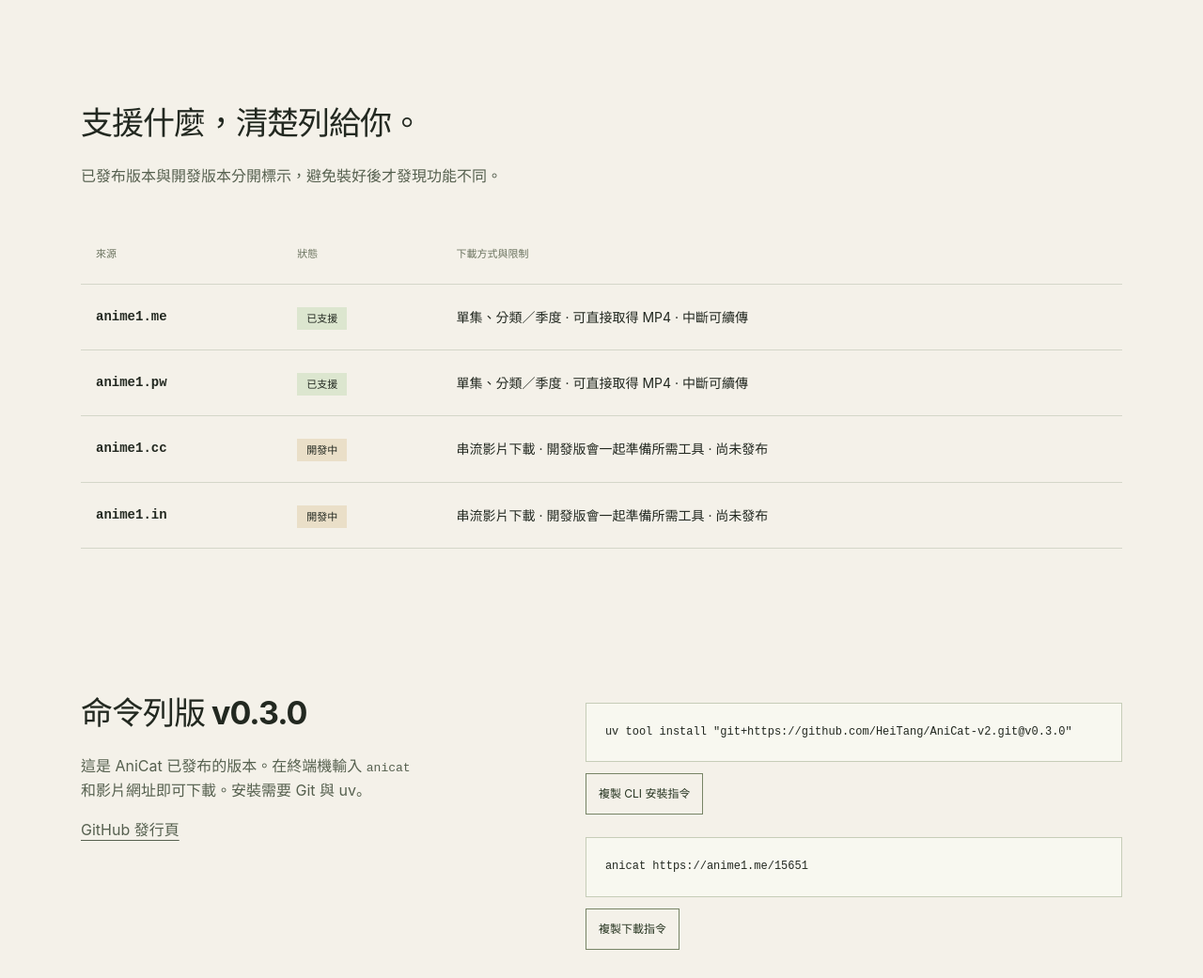
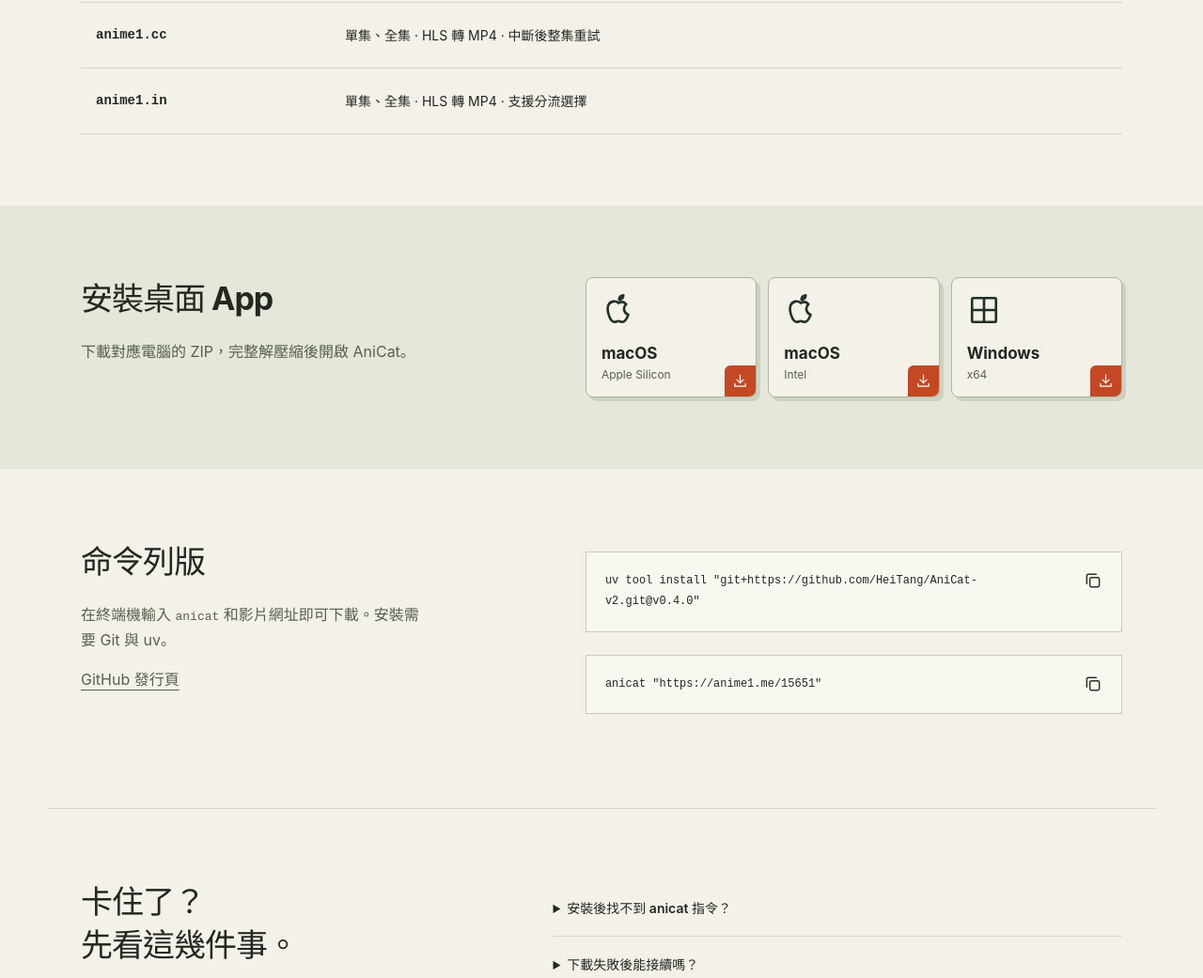
Before and after one commit to HeiTang/AniCat-v2, a plain HTML site: page website/index.html in a window 1280 px wide. Shown: the part 1460-2501 px from the top of the page at 94% size. Drawn offline with Linux system fonts and the light colour scheme.

Commit message:
feat(site): refine desktop download flow

```diff
--- a/website/index.html
+++ b/website/index.html
@@ -5,7 +5,7 @@
     <meta name="viewport" content="width=device-width, initial-scale=1" />
     <meta
       name="description"
-      content="AniCat 是開源的 Anime1 桌面下載工具。安裝開發版 App，將單集、整季或多個影片存到電腦。"
+      content="AniCat 是開源的 Anime1 下載工具，提供 macOS、Windows 桌面 App 和命令列版。"
     />
     <meta name="theme-color" content="#f4f1e9" />
     <title>AniCat.｜Anime1 桌面下載工具</title>
@@ -20,6 +20,13 @@
       <symbol id="icon-download" viewBox="0 0 24 24">
         <path d="M12 3v12m-5-5 5 5 5-5M4 16v4h16v-4" />
       </symbol>
+      <symbol id="icon-macos" viewBox="0 0 24 24">
+        <path d="M12 7c-2-1.8-5.5-1.5-7 1.3-1.8 3.6 1 12.2 4.3 12.2 1.1 0 1.8-.7 2.7-.7s1.6.7 2.7.7c1.7 0 3.3-2.4 4.3-5.1a4.5 4.5 0 0 1-1.5-7.6C16 5.9 13.7 6 12 7Zm.5-2.3c0-1.7 1.3-3 3-3.2 0 1.8-1.2 3.2-3 3.2Z" />
+      </symbol>
+      <symbol id="icon-windows" viewBox="0 0 24 24">
+        <rect x="3.5" y="3.5" width="17" height="17" rx="1" />
+        <path d="M12 3.5v17m-8.5-8.5h17" />
+      </symbol>
       <symbol id="icon-folder" viewBox="0 0 24 24">
         <path d="M3 6h7l2 3h9v10H3z" />
       </symbol>
@@ -28,6 +35,10 @@
       </symbol>
       <symbol id="icon-queue" viewBox="0 0 24 24">
         <path d="M8 6h12M8 12h12M8 18h12M4 6h.01M4 12h.01M4 18h.01" />
+      </symbol>
+      <symbol id="icon-copy" viewBox="0 0 24 24">
+        <rect x="8" y="8" width="12" height="12" rx="2" />
+        <path d="M16 4H6a2 2 0 0 0-2 2v10" />
       </symbol>
       <symbol id="icon-check" viewBox="0 0 24 24">
         <path d="m5 12 4 4L19 6" />
@@ -56,9 +67,8 @@
             <a class="button" href="#start">
               <svg class="icon" aria-hidden="true"><use href="#icon-download" /></svg> 安裝桌面 App
             </a>
-            <a class="plain" href="#cli">命令列版 v0.3.0</a>
+            <a class="plain" href="#cli">命令列版</a>
           </div>
-          <p class="note">桌面 App 為開發預覽，需從原始碼安裝。</p>
         </div>
         <div class="hero-visual">
           <img
@@ -96,32 +106,6 @@
           </figure>
         </div>
       </section>
-      <section class="start section" id="start">
-        <div class="wrap start-grid">
-          <div>
-            <h2>安裝桌面 App</h2>
-            <p>
-              先準備 Git、支援 Tk 的 Python 3.12 以上版本，以及
-              <a href="https://docs.astral.sh/uv/getting-started/installation/">uv</a>。
-              在終端機執行下列指令，開啟開發預覽版。
-            </p>
-            <p class="note">
-              目前尚無桌面安裝包。HLS 所需的 FFmpeg 通常會隨依賴一起安裝。
-            </p>
-          </div>
-          <div class="commands">
-            <div class="command">
-              <div class="command-label">從 GitHub 原始碼安裝並啟動</div>
-              <pre id="desktop-install"><code>git clone --branch dev https://github.com/HeiTang/AniCat-v2.git
-cd AniCat-v2
-uv sync --locked
-uv run anicat-gui</code></pre>
-              <button type="button" data-copy="desktop-install">複製 App 安裝指令</button>
-              <p class="copy-status" role="status"></p>
-            </div>
-          </div>
-        </div>
-      </section>
       <section class="wrap section" id="how">
         <div class="section-heading">
           <h2>用 App 下載影片</h2>
@@ -147,7 +131,6 @@ uv run anicat-gui</code></pre>
       <section class="wrap section" id="sources">
         <div class="section-heading">
           <h2>支援什麼，清楚列給你。</h2>
-          <p>已發布版本與開發版本分開標示，避免裝好後才發現功能不同。</p>
         </div>
         <div class="table-scroll">
           <table>
@@ -157,50 +140,83 @@ uv run anicat-gui</code></pre>
             <thead>
               <tr>
                 <th scope="col">來源</th>
-                <th scope="col">狀態</th>
                 <th scope="col">下載方式與限制</th>
               </tr>
             </thead>
             <tbody>
               <tr>
                 <th scope="row">anime1.me</th>
-                <td><span class="badge">已支援</span></td>
                 <td>單集、分類／季度 · 可直接取得 MP4 · 中斷可續傳</td>
               </tr>
               <tr>
                 <th scope="row">anime1.pw</th>
-                <td><span class="badge">已支援</span></td>
                 <td>單集、分類／季度 · 可直接取得 MP4 · 中斷可續傳</td>
               </tr>
               <tr>
                 <th scope="row">anime1.cc</th>
-                <td><span class="badge pending">開發中</span></td>
-                <td>串流影片下載 · 開發版會一起準備所需工具 · 尚未發布</td>
+                <td>單集、全集 · HLS 轉 MP4 · 中斷後整集重試</td>
               </tr>
               <tr>
                 <th scope="row">anime1.in</th>
-                <td><span class="badge pending">開發中</span></td>
-                <td>串流影片下載 · 開發版會一起準備所需工具 · 尚未發布</td>
+                <td>單集、全集 · HLS 轉 MP4 · 支援分流選擇</td>
               </tr>
             </tbody>
           </table>
         </div>
       </section>
+      <section class="start section" id="start">
+        <div class="wrap start-grid">
+          <div>
+            <h2>安裝桌面 App</h2>
+            <p>下載對應電腦的 ZIP，完整解壓縮後開啟 AniCat。</p>
+          </div>
+          <ul class="download-links">
+            <li>
+              <a href="https://github.com/HeiTang/AniCat-v2/releases/download/v0.4.0/AniCat-v0.4.0-macos-arm64.zip"
+                 aria-label="下載 macOS（Apple Silicon）ZIP">
+                <span class="platform-icon"><svg class="icon" aria-hidden="true"><use href="#icon-macos" /></svg></span>
+                <span class="download-caption">
+                  <span>macOS<small>Apple Silicon</small></span>
+                  <svg class="icon download-icon" aria-hidden="true"><use href="#icon-download" /></svg>
+                </span>
+              </a>
+            </li>
+            <li>
+              <a href="https://github.com/HeiTang/AniCat-v2/releases/download/v0.4.0/AniCat-v0.4.0-macos-x64.zip"
+                 aria-label="下載 macOS（Intel）ZIP">
+                <span class="platform-icon"><svg class="icon" aria-hidden="true"><use href="#icon-macos" /></svg></span>
+                <span class="download-caption">
+                  <span>macOS<small>Intel</small></span>
+                  <svg class="icon download-icon" aria-hidden="true"><use href="#icon-download" /></svg>
+                </span>
+              </a>
+            </li>
+            <li>
+              <a href="https://github.com/HeiTang/AniCat-v2/releases/download/v0.4.0/AniCat-v0.4.0-windows-x64.zip"
+                 aria-label="下載 Windows（x64）ZIP">
+                <span class="platform-icon"><svg class="icon" aria-hidden="true"><use href="#icon-windows" /></svg></span>
+                <span class="download-caption">
+                  <span>Windows<small>x64</small></span>
+                  <svg class="icon download-icon" aria-hidden="true"><use href="#icon-download" /></svg>
+                </span>
+              </a>
+            </li>
+          </ul>
+        </div>
+      </section>
       <section class="wrap section start-grid" id="cli" aria-labelledby="cli-title">
         <div>
-          <h2 id="cli-title">命令列版 v0.3.0</h2>
-          <p>這是 AniCat 已發布的版本。在終端機輸入 <code>anicat</code> 和影片網址即可下載。安裝需要 Git 與 uv。</p>
-          <p><a href="https://github.com/HeiTang/AniCat-v2/releases/tag/v0.3.0">GitHub 發行頁</a></p>
+          <h2 id="cli-title">命令列版</h2>
+          <p>在終端機輸入 <code>anicat</code> 和影片網址即可下載。安裝需要 Git 與 uv。</p>
+          <p><a href="https://github.com/HeiTang/AniCat-v2/releases/tag/v0.4.0">GitHub 發行頁</a></p>
         </div>
         <div class="commands">
           <div class="command">
-            <pre id="install"><code>uv tool install "git+https://github.com/HeiTang/AniCat-v2.git@v0.3.0"</code></pre>
-            <button type="button" data-copy="install">複製 CLI 安裝指令</button>
+            <pre><code>uv tool install "git+https://github.com/HeiTang/AniCat-v2.git@v0.4.0"</code><button class="copy-button" type="button" aria-label="複製安裝指令" title="複製安裝指令"><svg class="icon" aria-hidden="true"><use href="#icon-copy" /></svg></button></pre>
             <p class="copy-status" role="status"></p>
           </div>
           <div class="command">
-            <pre id="download"><code>anicat https://anime1.me/15651</code></pre>
-            <button type="button" data-copy="download">複製下載指令</button>
+            <pre><code>anicat "https://anime1.me/15651"</code><button class="copy-button" type="button" aria-label="複製下載指令" title="複製下載指令"><svg class="icon" aria-hidden="true"><use href="#icon-copy" /></svg></button></pre>
             <p class="copy-status" role="status"></p>
           </div>
         </div>
@@ -213,8 +229,7 @@ uv run anicat-gui</code></pre>
           <details>
             <summary>安裝後找不到 anicat 指令？</summary>
             <p>
-              用 uv 從原始碼安裝桌面版時，請在專案目錄執行 <code>uv run anicat-gui</code>。
-              若用 <code>uv tool</code> 安裝命令列版，可執行 <code>uv tool update-shell</code>，
+              執行 <code>uv tool update-shell</code>，
               重開終端機後再試 <code>anicat --help</code>。
             </p>
           </details>
@@ -223,15 +238,14 @@ uv run anicat-gui</code></pre>
             <p>
               可以。能直接取得 MP4 的來源會在同資料夾留下
               <code>.mp4.part</code> 暫存檔；它不是最後完成的影片，請不要刪除。重新執行原指令即可從暫存位置繼續。
-              開發中的串流影片目前失敗後會從頭下載，尚未發布。
+              HLS 來源會在重試時從頭下載。
             </p>
           </details>
           <details>
             <summary>這個網頁可以直接下載影片嗎？</summary>
             <p>
               這裡提供介紹與操作說明，下載由安裝在你電腦上的 AniCat
-              執行。<a href="#start">桌面 App</a>可從 <code>dev</code> 分支安裝，需要 Python Tk。
-              已發布的 v0.3.0 提供命令列操作。
+              執行。可使用<a href="#start">桌面 App</a>或<a href="#cli">命令列版</a>。
             </p>
           </details>
           <details>
--- a/website/script.js
+++ b/website/script.js
@@ -1,8 +1,6 @@
-document.querySelectorAll("[data-copy]").forEach((button) => {
+document.querySelectorAll(".copy-button").forEach((button) => {
   button.addEventListener("click", async () => {
-    const text = document
-      .getElementById(button.dataset.copy)
-      .textContent.trim();
+    const text = button.closest("pre").querySelector("code").textContent.trim();
     const status = button.closest(".command").querySelector(".copy-status");
     try {
       await navigator.clipboard.writeText(text);
--- a/website/style.css
+++ b/website/style.css
@@ -277,33 +277,117 @@ p {
   max-width: 360px;
 }
 .command {
-  position: relative;
   margin-bottom: 24px;
 }
-.command-label {
-  font-size: 13px;
-  font-weight: 650;
+.download-links {
+  display: grid;
+  grid-template-columns: repeat(3, minmax(0, 1fr));
+  gap: 12px;
+  margin: 0;
+  padding: 0;
+  list-style: none;
+}
+.download-links a {
+  position: relative;
+  display: grid;
+  align-content: space-between;
+  gap: 16px;
+  height: 100%;
+  min-height: 128px;
+  padding: 16px;
+  border: 1px solid #adb6a0;
+  border-radius: 8px;
+  background: #f4f1e9;
+  box-shadow: 4px 4px 0 #cbd2bf;
+  text-decoration: none;
+}
+.download-links a:hover,
+.download-links a:focus-visible {
+  border-color: var(--accent);
+  background: #f8f8f0;
+}
+.download-links a:focus-visible {
+  outline-offset: 2px;
+}
+.platform-icon {
+  display: block;
+  color: #203027;
+}
+.platform-icon .icon {
+  display: block;
+  width: 36px;
+  height: 36px;
+}
+.download-caption {
+  padding-right: 22px;
+  font-size: 17px;
+  font-weight: 700;
+  line-height: 1.3;
+}
+.download-caption small {
+  display: block;
+  margin-top: 4px;
+  color: #56604f;
+  font-size: 12px;
+  font-weight: 400;
+}
+.download-caption .download-icon {
+  position: absolute;
+  right: 0;
+  bottom: 0;
+  width: 33px;
+  height: 33px;
+  padding: 8px;
+  border-radius: 6px 0 7px 0;
+  background: var(--accent);
+  color: #fff;
+}
+@media (max-width: 960px) {
+  .start .start-grid {
+    grid-template-columns: 1fr;
+    gap: 20px;
+  }
+}
+@media (max-width: 520px) {
+  .download-links {
+    grid-template-columns: 1fr;
+  }
+  .download-links a {
+    grid-template-columns: auto 1fr;
+    align-items: center;
+    align-content: center;
+    min-height: 68px;
+    padding: 12px 16px;
+  }
+  .platform-icon .icon {
+    width: 28px;
+    height: 28px;
+  }
 }
 pre {
+  position: relative;
   background: #f8f8f0;
   border: 1px solid #c6cdb8;
-  padding: 20px;
+  padding: 20px 64px 20px 20px;
   white-space: pre-wrap;
   overflow-wrap: anywhere;
   font-size: 12px;
   line-height: 1.8;
 }
-button {
-  min-height: 44px;
+.copy-button {
+  position: absolute;
+  top: 8px;
+  right: 8px;
+  display: grid;
+  place-items: center;
+  width: 44px;
+  height: 44px;
   background: transparent;
-  border: 1px solid #778466;
-  padding: 8px 13px;
+  border: 0;
   color: #283622;
   cursor: pointer;
-  font: inherit;
-  font-size: 12px;
 }
-button:hover {
+.copy-button:hover {
   background: #d2dac5;
 }
 details {
@@ -338,15 +422,6 @@ thead {
 }
 tbody th {
   font-family: ui-monospace, monospace;
-}
-.badge {
-  font-size: 11px;
-  background: #dce6cf;
-  padding: 5px 10px;
-  white-space: nowrap;
-}
-.pending {
-  background: #eadfc8;
 }
 .faq {
   display: grid;
```
